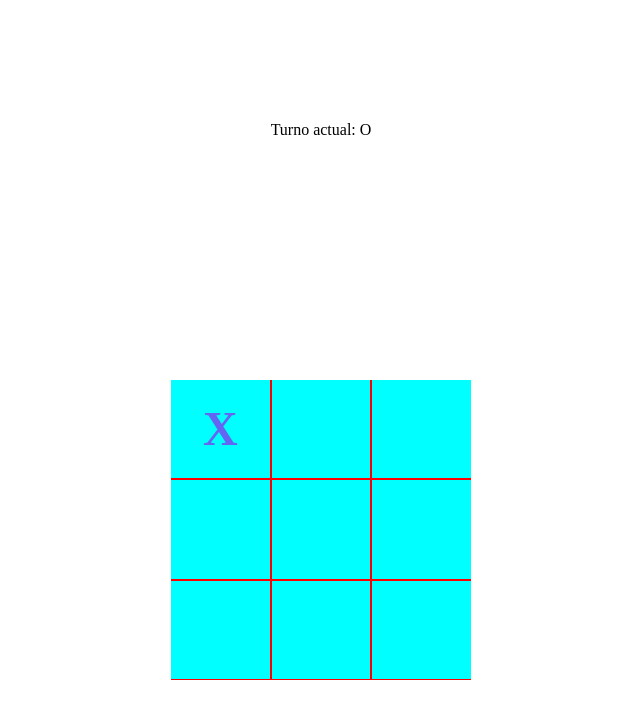
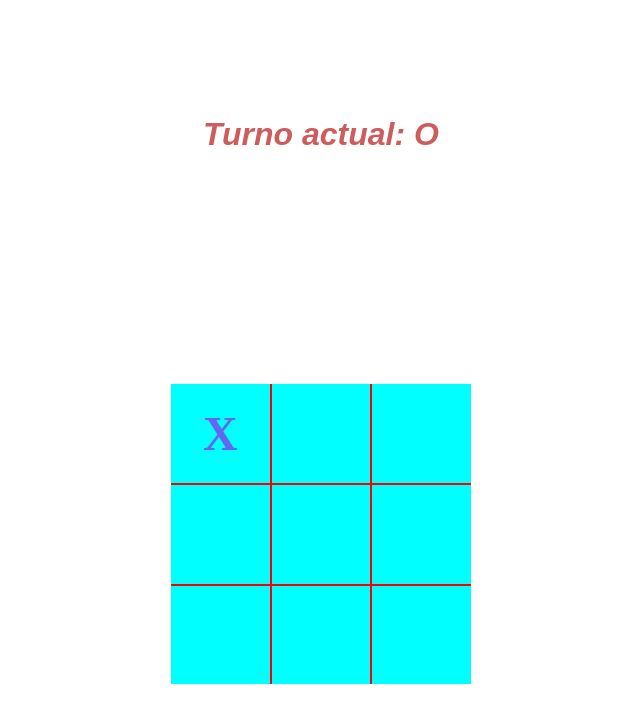
Before and after one commit to Hponce09/ASW_2025, a plain HTML site: page Laboratorio_11/index.html in a window 1280 px wide. Both pictures are taken after a click on the element 539 px from the left and 428 px from the top of the page. Shown: the whole page, without its empty margins (319-959 px from the left). Drawn offline with Linux system fonts and the light colour scheme.

Commit message:
change styles

```diff
--- a/Laboratorio_11/script.js
+++ b/Laboratorio_11/script.js
@@ -1,15 +1,20 @@
 const currentTurn = document.getElementById("turn");
 const startWidth = window.innerWidth;
 
-let playerWin=false;
-let teclaReinicio= document.getElementById("reinicio")
+let playerWin = false;
+let teclaReinicio = document.getElementById("reinicio");
 
 // Array combinaciones ganadoras
 const combinacionesGanadoras = [
-[0,1,2],[3,4,5],[6,7,8],
-[0,3,6],[1,4,7],[2,5,8],
-[0,4,8],[2,4,6]
-]
+  [0, 1, 2],
+  [3, 4, 5],
+  [6, 7, 8],
+  [0, 3, 6],
+  [1, 4, 7],
+  [2, 5, 8],
+  [0, 4, 8],
+  [2, 4, 6],
+];
 
 // Array para almacenar el estado de la partida
 let estadoPartida = ["", "", "", "", "", "", "", "", ""];
@@ -39,7 +44,7 @@ function startGame() {
 }
 
 function manejarClick(evento) {
-  if(playerWin === true){
+  if (playerWin === true) {
     return;
   }
   const celda = evento.target;
@@ -55,74 +60,68 @@ function manejarClick(evento) {
     validacionGanador();
 
     turnoActual = turnoActual === "X" ? "O" : "X";
+    currentTurn.style.color = turnoActual === "X" ? "steelblue" : "indianred";
     currentTurn.textContent = `Turno actual: ${turnoActual}`;
 
     console.log("Estado actual de la partida:", estadoPartida);
-
+  }
 }
 
-
-}
-
-function validacionGanador(){
-
+function validacionGanador() {
   let pos1;
   let pos2;
   let pos3;
 
-    for (combinacion  of combinacionesGanadoras){
-
+  for (combinacion of combinacionesGanadoras) {
     pos1 = estadoPartida[combinacion[0]];
     pos2 = estadoPartida[combinacion[1]];
     pos3 = estadoPartida[combinacion[2]];
 
-        if(pos1 != "" && pos1 === pos2 && pos2 === pos3){
+    if (pos1 != "" && pos1 === pos2 && pos2 === pos3) {
       playerWin = true;
       alert(`Win!!! ${turnoActual}`);
-        }
-
-    }
-
-    if (estadoPartida.every(casilla => casilla !== "")){
-        alert("empate")
+      return;
     }
   }
 
-function reinicio(e){
-  var tecla = "r";
-  var key = e.key;
-  if(key.toLowerCase() !== tecla){
-    console.log('hola');
-  }else{
+  if (estadoPartida.every((casilla) => casilla !== "")) {
+    alert("empate");
+  }
+}
+
+function reinicio(e) {
+  const tecla = "r";
+  const key = e.key;
+  if (key.toLowerCase() !== tecla) {
+    console.log("hola");
+  } else {
     console.log(key);
 
     //Paso 1: Reiniciar variables (Memoria)
 
-    playerWin=false;
+    playerWin = false;
     estadoPartida = ["", "", "", "", "", "", "", "", ""];
     turnoActual = "X";
+    currentTurn.textContent = `Turno actual: ${turnoActual}`;
 
     //Paso 2: Limpiar la "Pizarra" (El DOM)
 
-    var casillas = document.querySelectorAll(".celda")
+    const casillas = document.querySelectorAll(".celda");
 
-    casillas.forEach(casilla=>{
-      casilla.innerHTML="";
+    casillas.forEach((casilla) => {
+      casilla.innerHTML = "";
 
       casilla.classList.remove("ocupada");
       casilla.classList.remove("playerX");
       casilla.classList.remove("playerO");
-
-    })
-
+    });
+  }
 }
 
-}
-
-window.addEventListener('resize',(e)=>{
+window.addEventListener("resize", (e) => {
   const actualWidth = window.innerWidth;
 
-  if(startWidth !== actualWidth){
+  if (startWidth !== actualWidth) {
     document.body.classList.add("visual-dinamic");
     //console.log(actualWidth + " diferente " + startWidth);
 
@@ -130,12 +129,11 @@ window.addEventListener('resize',(e)=>{
     const nuevoTono = actualWidth % 360;
 
     // Inyectar el color
-    document.body.style.setProperty('--tono', nuevoTono);
+    document.body.style.setProperty("--tono", nuevoTono);
 
     //console.log("Color actual (tono): " + nuevoTono);
   }
+});
 
-})
-
-teclaReinicio.addEventListener('keydown',reinicio)
+teclaReinicio.addEventListener("keydown", reinicio);
 startGame();
--- a/Laboratorio_11/stilos.css
+++ b/Laboratorio_11/stilos.css
@@ -6,6 +6,12 @@ body {
   place-items: center;
 
   transition: background 0.1s ease-out;
+}
+
+#turn {
+  font:
+    bold italic 2rem "Arial",
+    sans-serif;
 }
 
 .tablero_principal {
```
Lines whose indentation alone changed are shown as unchanged.
